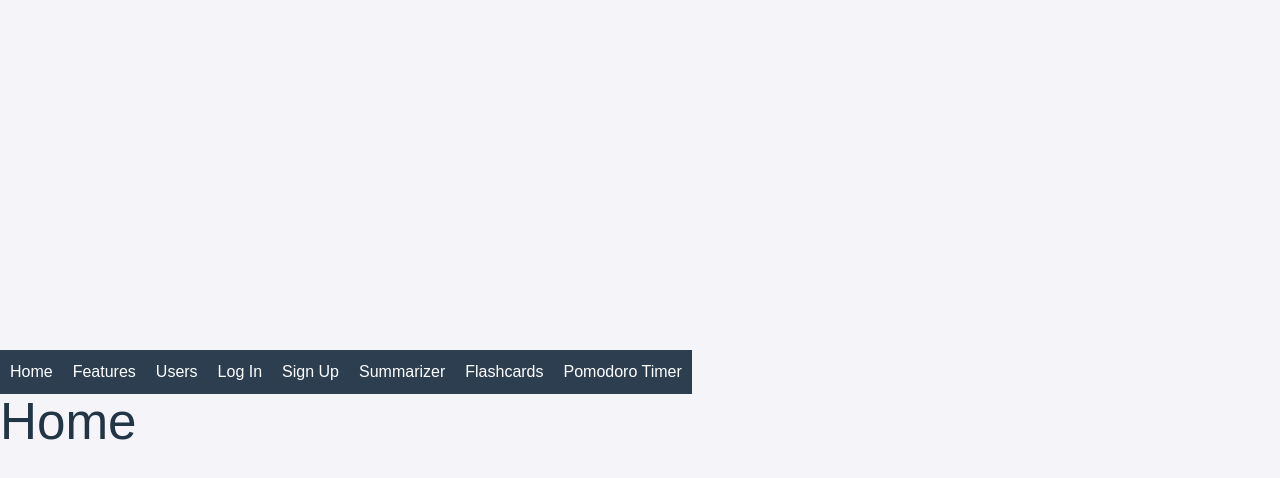
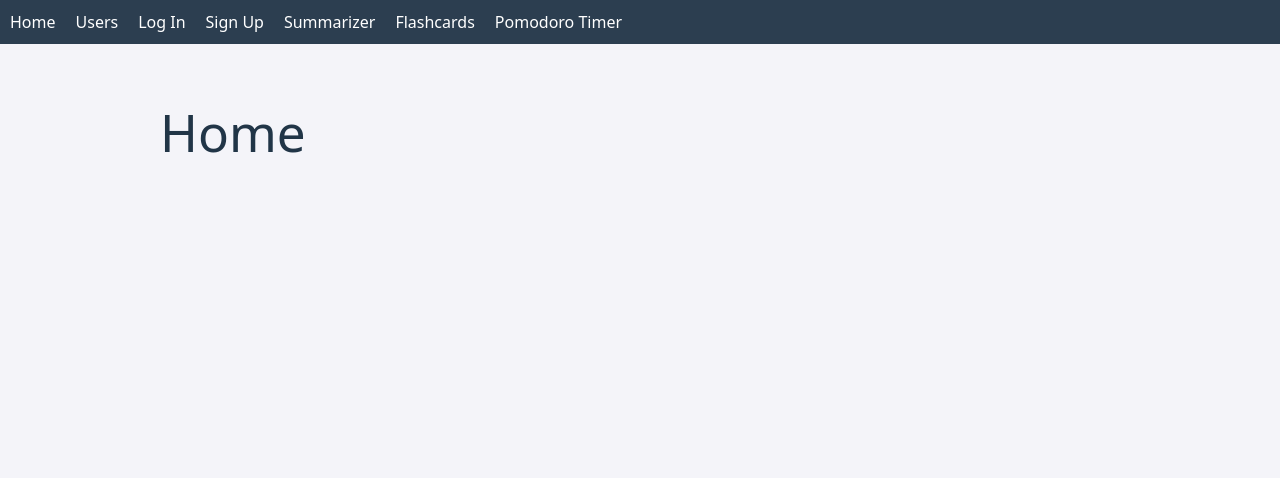
Before and after one commit to anajaneska/AI-Study-Application, a React (Vite) app in the folder Frontend/ai-study-app/: page / in a window 1280 px wide. Shown: the top 478 px of the page. Built offline with nearby package versions, Linux system fonts and the light colour scheme.

Commit message:
fixed css

```diff
--- a/Frontend/ai-study-app/src/App.css
+++ b/Frontend/ai-study-app/src/App.css
@@ -1,13 +1,29 @@
 /* Global Styles */
-body {
+/* body {
   font-family: Arial, sans-serif;
   background-color: #f4f4f9;
   margin: 0;
   padding: 0;
+} */
+
+.main-content {
+  max-width: 1000px;
+  margin: 40px auto;
+  padding: 20px;
 }
+
+nav {
+  width: 100%;
+  background-color: #2c3e50;
+  display: flex;
+  padding: 10px;
+}
+
 
 /* Navbar Styles */
 .navbar {
+  width: 100%;
+
   background-color: #2c3e50;
   padding: 10px;
   display: flex;
--- a/Frontend/ai-study-app/src/App.jsx
+++ b/Frontend/ai-study-app/src/App.jsx
@@ -1,7 +1,6 @@
 import "./App.css";
 import { BrowserRouter as Router, Routes, Route, Link } from "react-router-dom";
 import Home from "./pages/Home";
-import Features from "./pages/Features";
 import LogIn from "./pages/LogIn";
 import Users from "./pages/Users";
 import FileUpload from "./components/FileUpload";
@@ -16,10 +15,7 @@ function App() {
         <Link to="/" className="nav-link">
           Home
         </Link>
-        <Link to="/Features" className="nav-link">
-          Features
-        </Link>
-        <Link to="/Users" className="nav-link">
+        <Link to="/users" className="nav-link">
           Users
         </Link>
         <Link to="/LogIn" className="nav-link">
@@ -41,13 +37,12 @@ function App() {
 
       <Routes>
         <Route path="/" element={<Home />} />
-        <Route path="/Features" element={<Features />} />
         <Route path="/Users" element={<Users />} />
-        <Route path="/LogIn" element={<LogIn />} />
-        <Route path="/SignUp" element={<SignUp />} />
-        <Route path="/Summarizer" element={<FileUpload />} />
-        <Route path="/Flashcards" element={<Flashcards />}/>
-        <Route path="/Pomodoro" element={<Pomodoro />}/>
+        <Route path="/logIn" element={<LogIn />} />
+        <Route path="/signUp" element={<SignUp />} />
+        <Route path="/summarizer" element={<FileUpload />} />
+        <Route path="/flashcards" element={<Flashcards />}/>
+        <Route path="/pomodoro" element={<Pomodoro />}/>
       </Routes>
     </Router>
   );
--- a/Frontend/ai-study-app/src/index.css
+++ b/Frontend/ai-study-app/src/index.css
@@ -22,10 +22,9 @@ a:hover {
 
 body {
   margin: 0;
-  display: flex;
-  place-items: center;
-  min-width: 320px;
+  width: 100%;
   min-height: 100vh;
+  background-color: #f4f4f9;
 }
 
 h1 {
--- a/Frontend/ai-study-app/src/pages/Features.jsx
+++ /dev/null
@@ -1,9 +0,0 @@
-function Features() {
-    return (
-        <>
-        <h1>Features</h1>
-        </>
-    )
-}
-
-export default Features
--- a/Frontend/ai-study-app/src/pages/Home.jsx
+++ b/Frontend/ai-study-app/src/pages/Home.jsx
@@ -1,8 +1,8 @@
 function Home() {
     return (
-        <>
-        <h1>Home</h1>
-        </>
+        <div className="main-content">
+            <h1>Home</h1>
+        </div>
     )
 }
 
```
